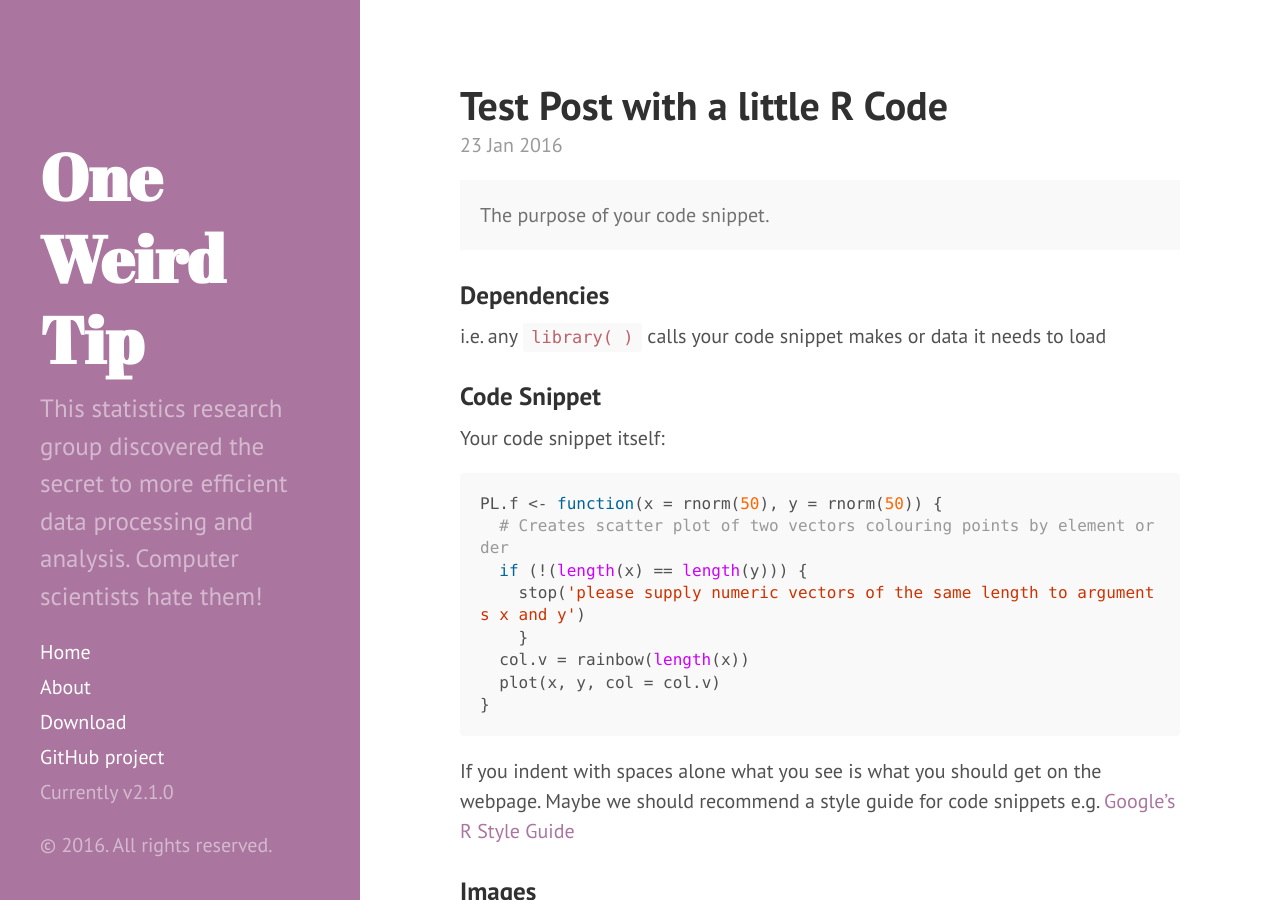
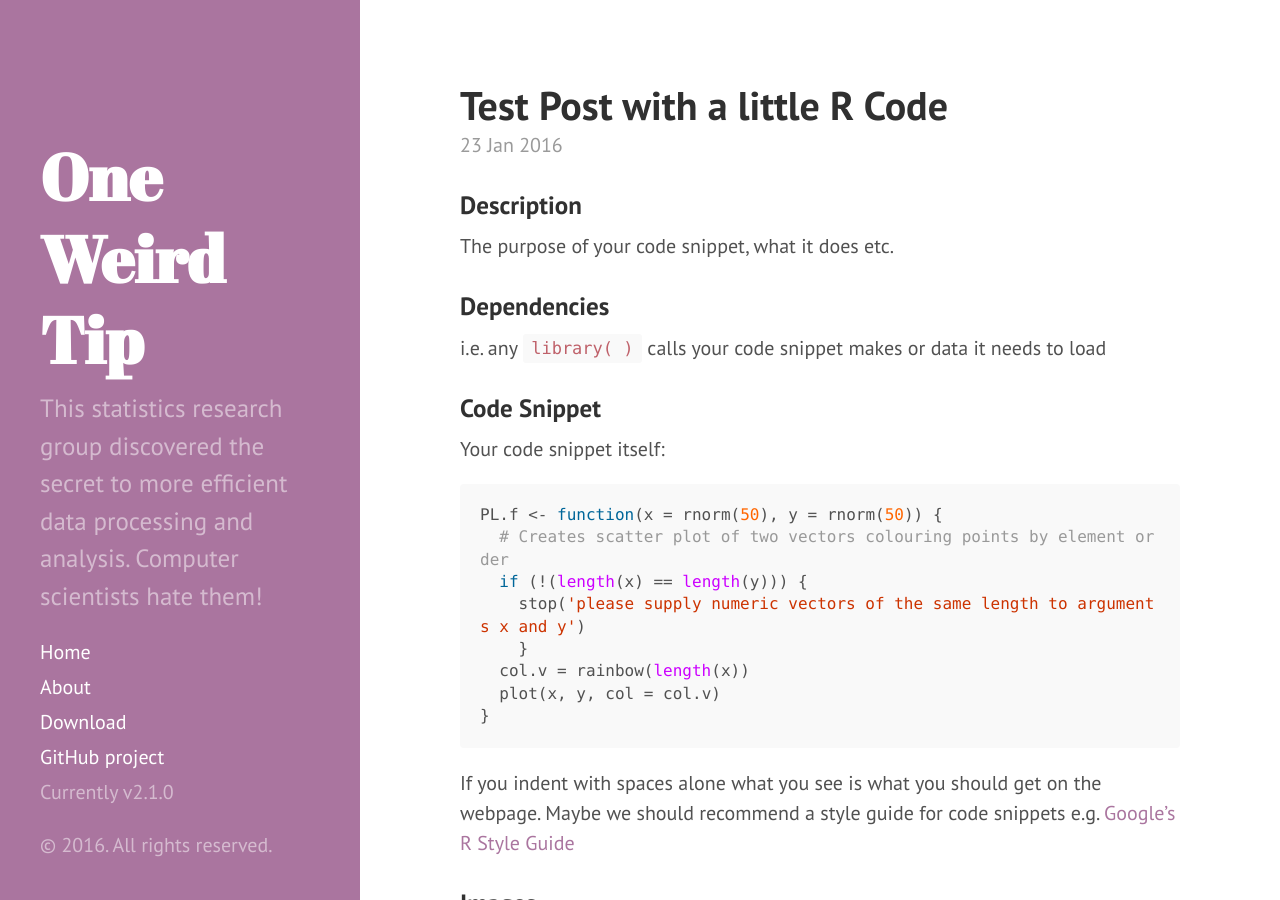
Before and after one commit to bragqut/bragqut.github.io, a Jekyll site: the page built from _posts/2016-01-23-test-snippet.md, in a window 1280 px wide and 900 px high. Built offline with Jekyll 4.4.1, drawn with Linux system fonts in a browser that asks for light colours; Markdown is read by kramdown in place of the engine named in the settings.

Commit message:
headings

```diff
--- a/_posts/2016-01-23-test-snippet.md
+++ b/_posts/2016-01-23-test-snippet.md
@@ -4,9 +4,9 @@ title: Test Post with a little R Code
 ---
 
 
-<div class="message">
-  The purpose of your code snippet.
-</div>
+### Description
+The purpose of your code snippet, what it does etc.
+
 
 ### Dependencies
 i.e. any `library( )` calls your code snippet makes or data it needs to load
```
